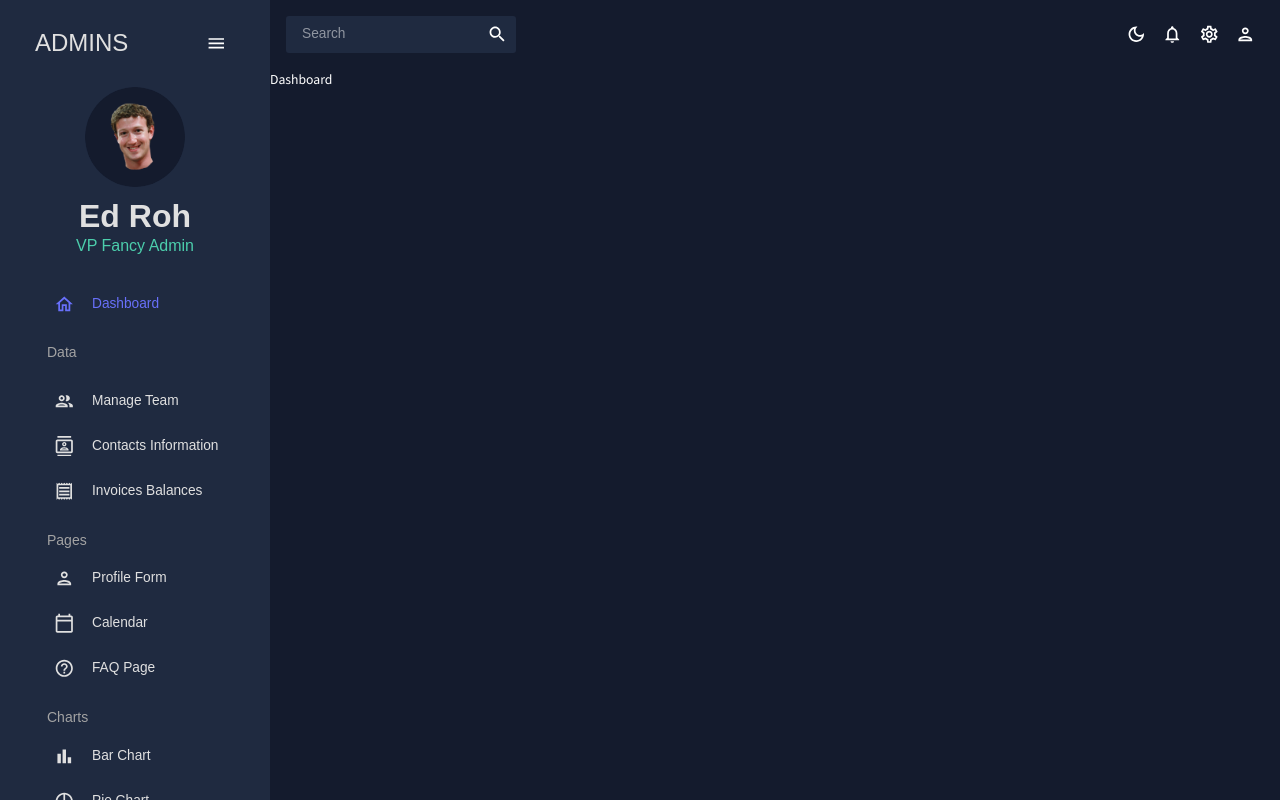
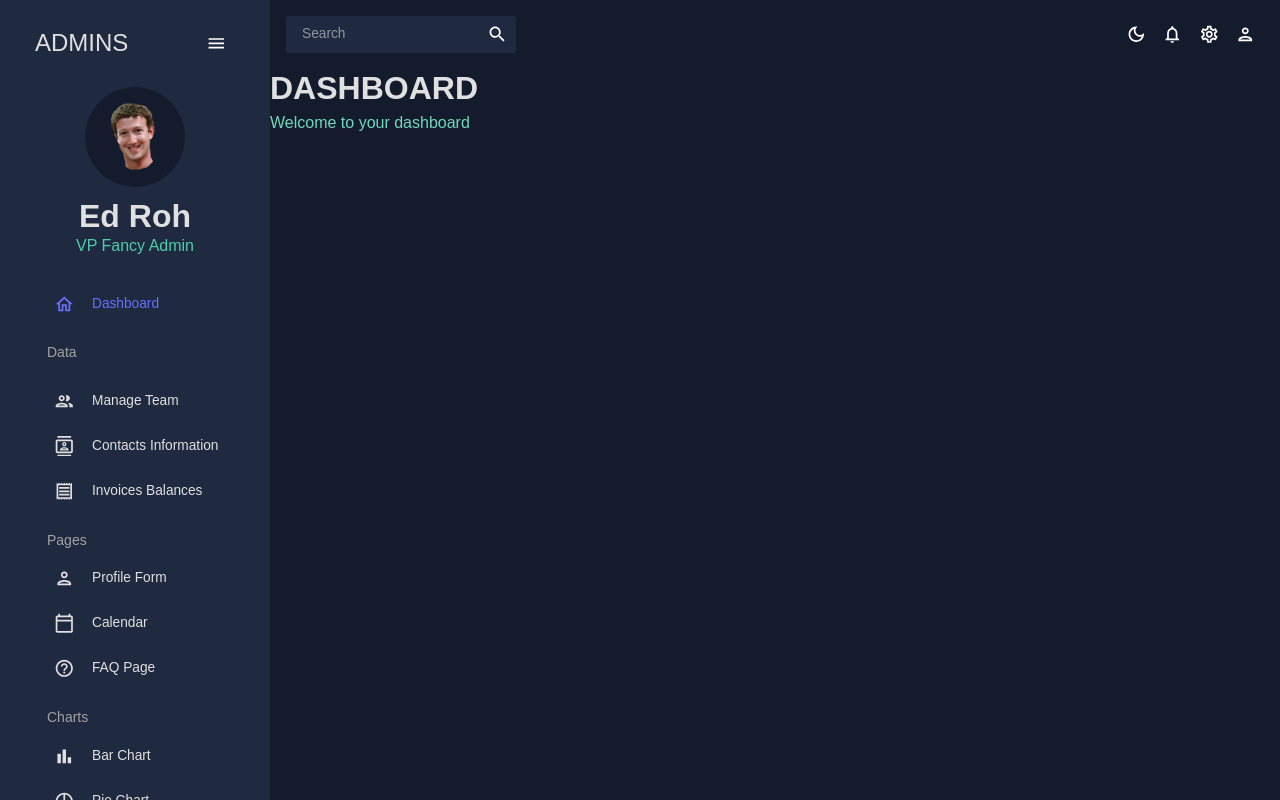
Before and after one commit to Elias-Yona/COWTRACK-FRONTEND-2, a React (Create React App) app: page / in a window 1280 px wide. Built offline with nearby package versions, Linux system fonts and the light colour scheme; the HTML template or start-up script is replaced by a standard one.

Commit message:
chore: Add a header for every section

```diff
--- /dev/null
+++ b/src/components/Header.jsx
@@ -0,0 +1,25 @@
+import { Typography, Box, useTheme } from "@mui/material";
+import { tokens } from "../theme";
+
+function Header({ title, subtitle }) {
+    const theme = useTheme();
+    const colors = tokens(theme.palette.mode);
+
+    return (
+        <Box mb="30px">
+            <Typography
+                variant="h2"
+                color={colors.grey[100]}
+                fontWeight="bold"
+                sx={{ m: "0 0 5px 0" }}
+            >
+                {title}
+            </Typography>
+            <Typography variant="h5" color={colors.greenAccent[400]}>
+                {subtitle}
+            </Typography>
+        </Box>
+    );
+}
+
+export default Header;
--- a/src/scenes/dashboard/index.jsx
+++ b/src/scenes/dashboard/index.jsx
@@ -1,9 +1,12 @@
-import React from 'react'
+import React from "react";
+import Header from "../../components/Header";
 
 function Dashboard() {
-  return (
-    <div>Dashboard</div>
-  )
+    return (
+        <div>
+            <Header title="DASHBOARD" subtitle="Welcome to your dashboard" />
+        </div>
+    );
 }
 
-export default Dashboard
+export default Dashboard;
```
